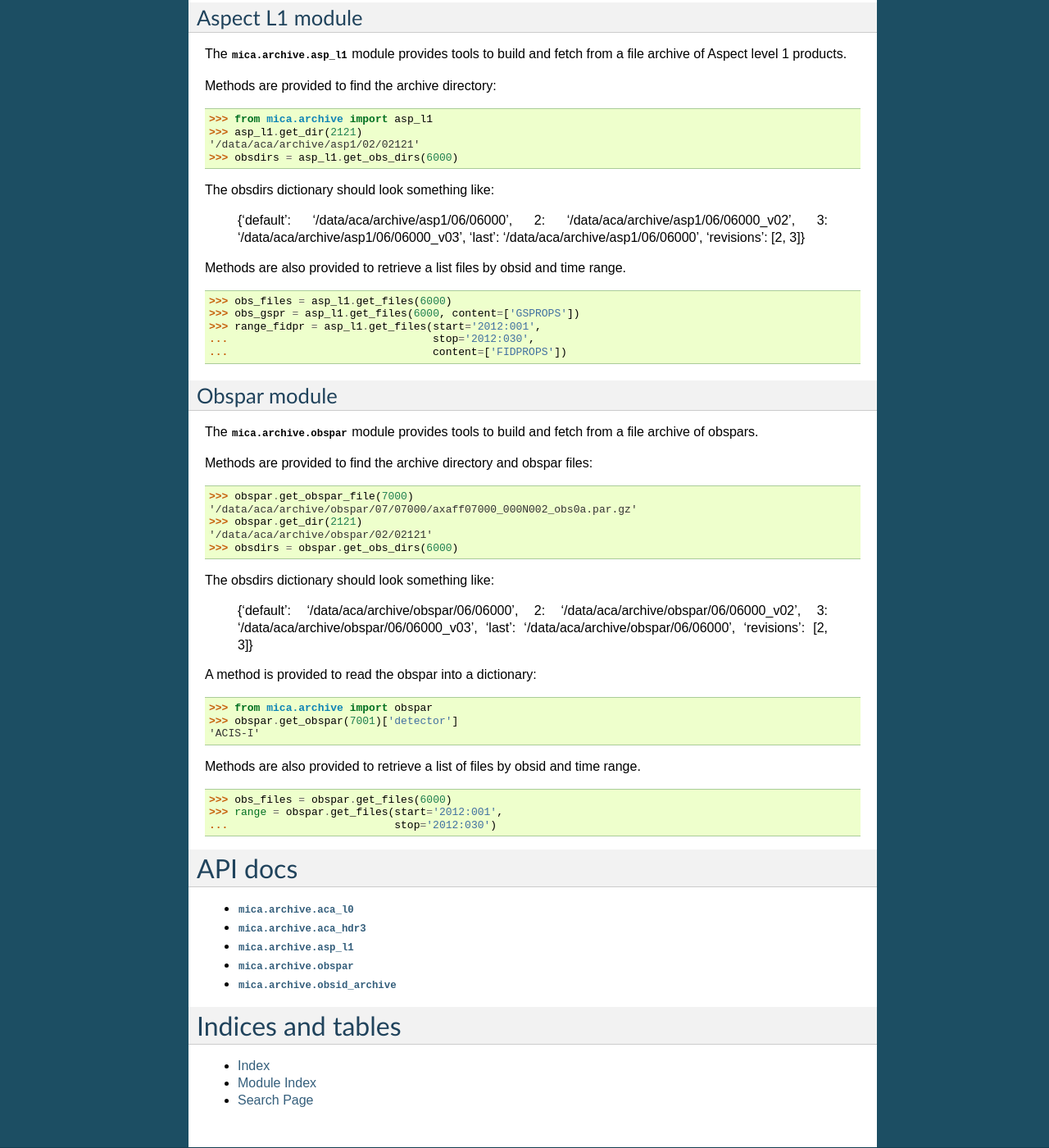
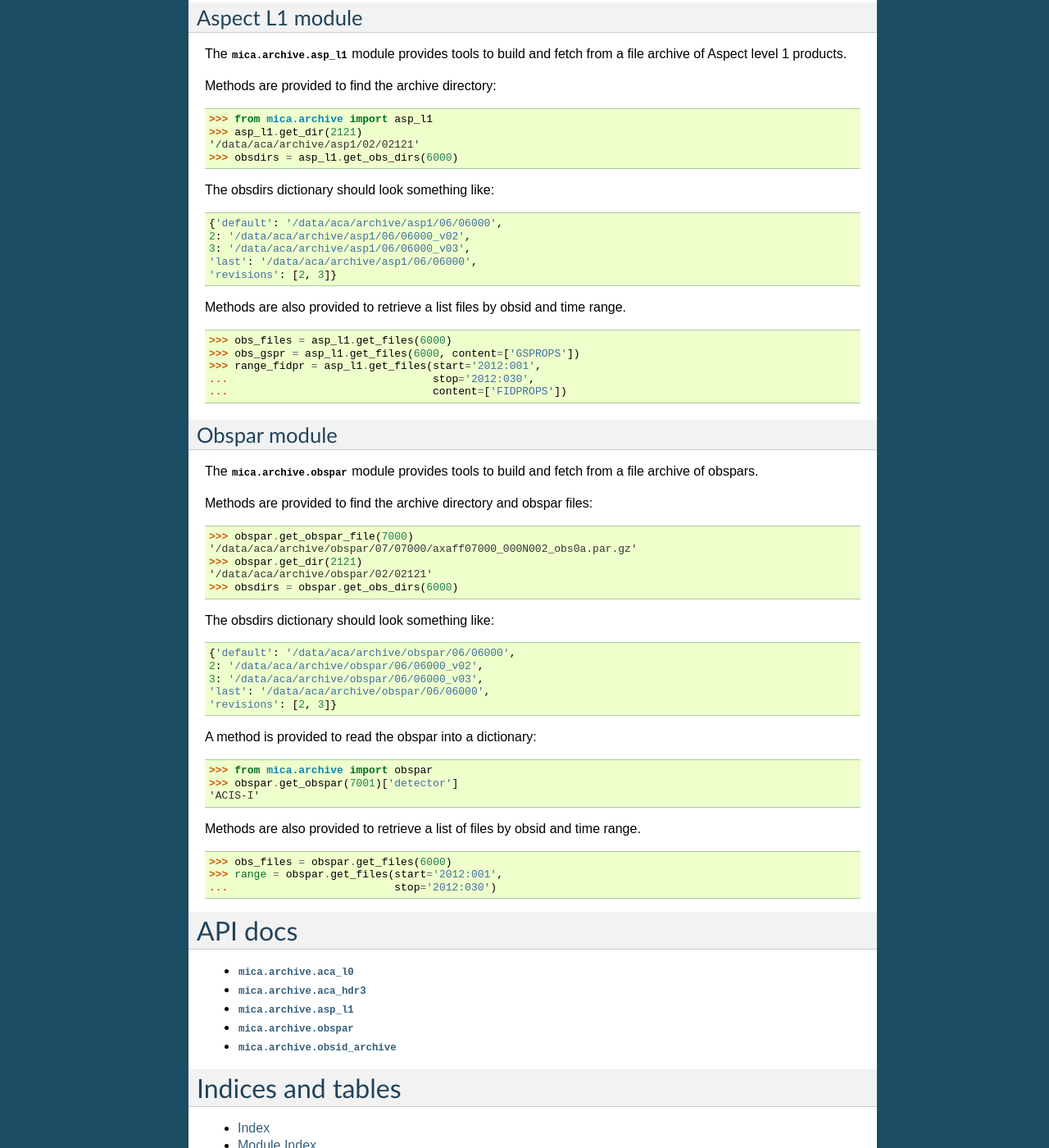
Before and after one commit to sot/mica, a Sphinx documentation site: the page built from doc/index.rst, in a window 1280 px wide and 1400 px high, scrolled down 1136 px. Shown: the whole window at 82% size. Built offline with Sphinx 7.4.7, drawn with Linux system fonts in a browser that asks for light colours.

Commit message:
Add missing double colons to rst to print dicts as code

```diff
--- a/doc/index.rst
+++ b/doc/index.rst
@@ -85,7 +85,7 @@ Methods are provided to find the archive directory:
    '/data/aca/archive/asp1/02/02121'
    >>> obsdirs = asp_l1.get_obs_dirs(6000)
 
-The obsdirs dictionary should look something like:
+The obsdirs dictionary should look something like::
 
   {'default': '/data/aca/archive/asp1/06/06000',
   2: '/data/aca/archive/asp1/06/06000_v02',
@@ -119,7 +119,7 @@ Methods are provided to find the archive directory and obspar files:
    '/data/aca/archive/obspar/02/02121'
    >>> obsdirs = obspar.get_obs_dirs(6000)
 
-The obsdirs dictionary should look something like:
+The obsdirs dictionary should look something like::
 
    {'default': '/data/aca/archive/obspar/06/06000',
    2: '/data/aca/archive/obspar/06/06000_v02',
```
